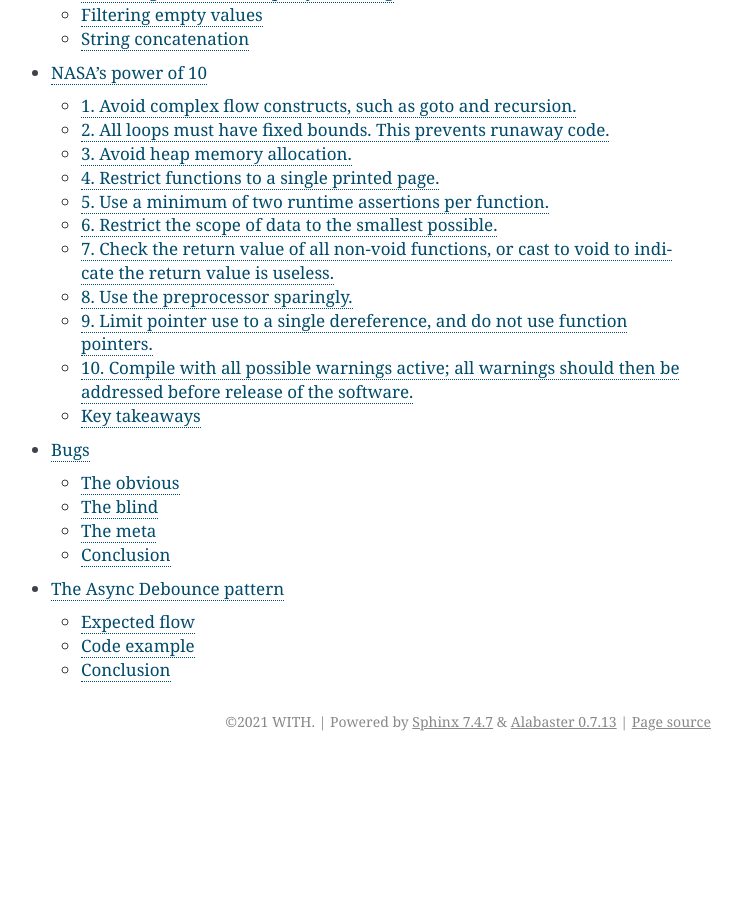
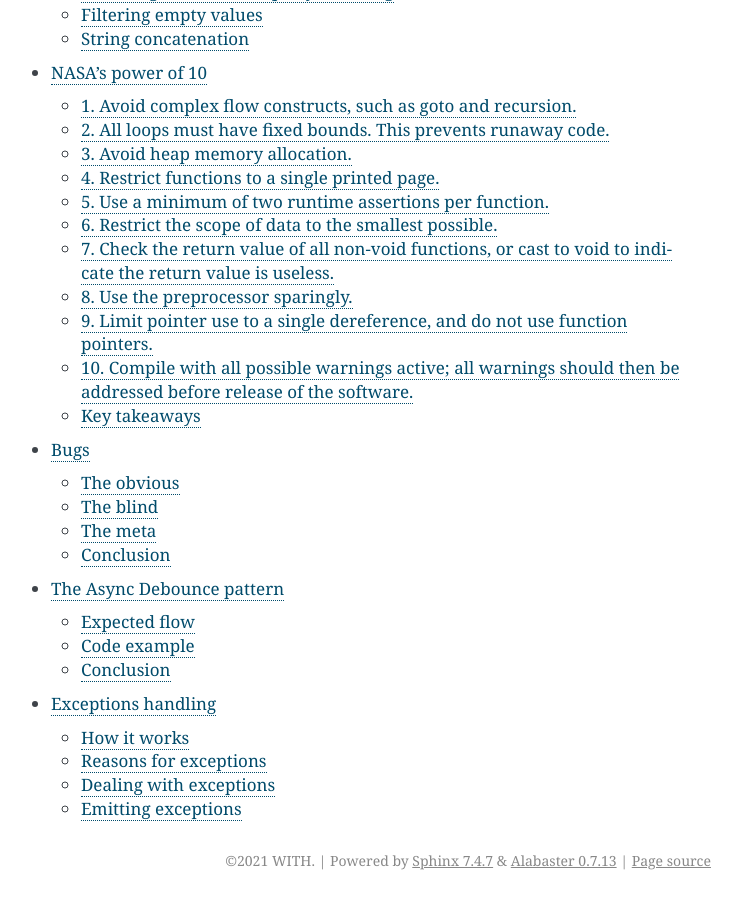
Before and after one commit to WithIO/CodeGuidelines, a Sphinx documentation site: the page built from source/index.md, in a window 1280 px wide and 900 px high, scrolled down 2287 px. Shown: the whole window, without its empty margins (399-1141 px from the left). Built offline with Sphinx 7.4.7, drawn with Linux system fonts in a browser that asks for light colours; before the commit the page ends 3048 px from its top, so only the background shows below that; some of the changed lines change nothing that is shown.

Commit message:
Exceptions documentation

````diff
--- /dev/null
+++ b/source/exceptions.md
@@ -0,0 +1,286 @@
+# Exceptions handling
+
+Every time your program crashes it's because of an exception. Are they bad? Is
+their purpose to ruin your life?
+
+Of course not, they're a great help!
+
+Imagine this: you're a program and something exceptional happens. Something you
+were not designed to deal with. And possibly that there no way to deal with.
+What do you do? Well, you raise an exception of course.
+
+Will this crash the program? Most likely. Is it desirable? Well, imagine that
+you're fetching some data from an API but in the end there is no Internet
+connection. There is no possible way to make this information appear otherwise.
+Obviously you need to crash.
+
+Of course maybe you don't want the whole computer to shut down at the slightest
+issue. That would be a pretty fucking bad experience. Even in SNES games gave
+you several chances at failure before bringing you back to the start of the game
+(unless your little brother kicked the console, if you know you know).
+
+Let's dive into the marvelous world of exceptions!
+
+## How it works
+
+Everyone knows but let's still go over this. In JavaScript it would look like
+that:
+
+```javascript
+try {
+    // Do something
+} catch (e) {
+    // Handle failure
+} finally {
+    // Do something no matter what
+}
+```
+
+What happens in the `try` block is what you're trying to do. It's what you would
+do in a perfect world where everything happens like you expect it to.
+
+Now, sometimes things go wrong. That's what the `catch` block is here for. If
+you need to do something in case of an exception, that's where you need to do
+it. Let's just note that it's probably less important than you think it is.
+
+And then no matter if the things went right, wrong or even if you did a return,
+the `finally` block will be executed. It's a great place to be sure that you're
+closing resources. Let's just note that it's probably more important than you
+think it is.
+
+## Reasons for exceptions
+
+Almost (?) every single operation that you do on a computer **can** and **will**
+fail. And every one of those failures will raise an exception (well if the
+language supports it, otherwise you'll just have to write the exceptions
+handling manually for every single function call).
+
+Here is a far-from-exhaustive list of exception reasons:
+
+-   You're trying to connect to the Internet but the connection doesn't work
+-   You're trying to read from an API but the API is drunk
+-   You're trying to get more memory but the computer won't let you
+-   You're trying to get more memory but the computer won't let you and on top
+    of that finds you very greedy and kills you
+-   You're dividing a number by zero
+-   You have a typo in an API field name because you don't have spell-checking
+    enabled when you write your code
+-   Some value is undefined and you're expecting that it is
+-   You're trying to read a file that's stored on a cheap USB stick that has
+    been dead for 3 years already
+-   The user tried to kill you
+-   etc
+
+Only one thing is for sure: the computer will always find new ways to fail for
+reasons that go completely beyond your imagination and you'll have to deal with
+it even though you can't predict it. You need to **plan for failure**.
+
+## Dealing with exceptions
+
+Since exceptions are unavoidable, how do we deal with them?
+
+### Open resources
+
+It is very important to finish what you started, not only in Hollywood
+blockbusters but also when dealing with resources and operations. There are many
+things that you need to deal with:
+
+-   Open files
+-   Database transactions
+-   Network sockets
+-   Temporary files
+-   etc
+
+When you work with a temporary file, no matter if your operation succeeded or
+not you _need_ to delete it when you're done with it, otherwise it would pile up
+and eat up all the available disk space. In order to make sure of this, there
+are several ways.
+
+The first and most obvious way of doing so is to make sure you always use the
+`finally` block:
+
+```python
+from tempfile import NamedTemporaryFile
+
+f = NamedTemporaryFile()
+
+try:
+    f.write('hello')
+finally:
+    f.close()
+```
+
+No matter if the read operation will succeed or fail, the file _will_ be closed
+and deleted in the end.
+
+Now in Python there is something even better than this. Using the
+[`with`](https://docs.python.org/3/reference/compound_stmts.html#with)
+statements and context managers, libraries can provide a replacement to common
+`try`/`catch`/`finally` patterns. The above example is equivalent to:
+
+```python
+from tempfile import NamedTemporaryFile
+
+with NamedTemporaryFile() as f:
+    f.write('hello')
+```
+
+That's much easier to write and does exactly the same thing. Moreover, context
+managers have the opportunity to deal with exception in their own way. For
+example, Django will let you deal with transactions this way:
+
+```python
+with atomic():
+    m = SomeModel.objects.get(pk=42)
+    m.do_something()
+    m.save()
+    m.do_something_else()
+    m.save()
+```
+
+In this code, if `do_something_else()` fails then Django will know that it also
+needs to cancel the DB transaction, effectively canceling what happened with
+`do_something()`.
+
+### Catching
+
+Now that's nice but don't you need to `catch` those exceptions?
+
+The general advice is: not by default. By default, just let the exception bubble
+up to the top and see what happens.
+
+Frameworks like Django will catch exceptions at their level and report them.
+Since they work on a per-request basis, most of the time if something fails then
+it means that the response should be aborted anyways.
+
+All uncaught exceptions should be reported to a tool,
+[Sentry](https://sentry.io/) in our case. This lets us know all the errors that
+happened and figure what we can do to avoid them from happening in a first
+place. Said in another way: if the error happened it's too late, the code
+already has a bug, all you can do is let yourself know that something is wrong
+so it doesn't happen in the future.
+
+```{note}
+On the other hand, if the exception is caught and not reported not only the
+user won't get the result they expected and on top of that you won't know that
+something failed. You should **never** fail silently, at least not without
+a report in Sentry.
+```
+
+### Reporting
+
+However sometimes you want something nicer than an error 500 or a big panic
+screen displayed to the user. In those cases, you'll be using the
+`catch`/`except` block and then deal with it:
+
+-   Still report it to Sentry (unless there is really no point to that). The SDK
+    lets you
+    [manually report exception](https://docs.sentry.io/product/sentry-basics/guides/integrate-backend/capturing-errors/#handled-errors)
+    (or
+    [messages](https://docs.sentry.io/product/sentry-basics/guides/integrate-backend/capturing-errors/#capture-message))
+    when you want.
+-   Report it to the user with a toast (or something alike) saying that we're
+    sorry but something went wrong
+-   If the exception happens during an asynchronous operation (a Celery task for
+    example), store all the details of the failure and plan for a way to show it
+    to the user later on. Give them a way to retry manually.
+
+Usually this happens at a higher level. On the client side, it will tend to be
+managed in the page, not the component. On the server side, maybe your whole
+view is wrapped in a `try`/`except` block that will carefully cancel the
+intended operation if it fails.
+
+Meaning that deep down in your code, inside a component or inside a library, you
+have zero interest in dealing with exceptions. You can definitely throw them but
+you need to let the upper layers deal with them, because it's the upper layers
+that talk to the user and that know what to do with a failure.
+
+### Semantic exceptions
+
+The whole Python standard library has 65 exception. That's not a lot, knowing
+all that there is in the Python library. It's not very interesting to go super
+specifically into defining exception schemes, what matters is knowing what
+you're going to do with that exception.
+
+-   A lot of public libraries and parts of the code will expect some exception
+    types to mean something. For example the `argparse` module will understand
+    when an argument type emits a `ValueError`.
+-   You might want to use exceptions to have an easy way to display fatal errors
+    to the user. This is particularly true in a CLI program. You can have a
+    custom exception for errors like "File X does not exist", which gets printed
+    nicely, and then for other kinds of exceptions just print the stack trace
+    because it's a "real" bug.
+-   You can also use exceptions as a way to communicate with the caller.
+    Django's `Model.objects.get()` will raise a `DoesNotExist` exception if the
+    entry does not exist, now you might want to use this as a part of the
+    process.
+
+Overall, don't complicate your life :)
+
+## Emitting exceptions
+
+In your code you will often have to take the decision of how to report errors
+and if you should emit an exception or not. As exceptions often cause the
+program to crash, we associate exceptions to pain and suffering, avoiding them
+like the plague.
+
+But as you've seen above, exceptions are our friend. They allow you to deal with
+unexpected situations. As long as the handling of said exceptions is done
+properly at a higher level, you can feel free to throw as many exceptions as you
+need.
+
+For example, this code gets something from an API:
+
+```python
+import httpx
+
+resp = httpx.get('https://some-api.com')
+data = resp.json()
+
+print(data.get('someFieldThatShouldBeThere'))
+```
+
+What will happen if `someFieldThatShouldBeThere` is not there? You'll just print
+`None` and this can have several side effects:
+
+-   It can be confusing to see `None` printed instead of whatever you expect,
+    and while the current setup looks trivial, in real life this can throw you
+    off-track for hours if you're not careful
+-   But most of all, you don't know that something on which you're relying
+    actually is missing.
+
+If instead you did this:
+
+```python
+import httpx
+
+resp = httpx.get('https://some-api.com')
+data = resp.json()
+
+print(data['someFieldThatShouldBeThere'])
+```
+
+Then magically if the field isn't there then you'll get a full-blown exception
+and you'll know that something is messed up.
+
+What is the way to deal with that exception:
+
+-   Either this field is not actually mandatory and you can implement a default
+    behavior
+-   Either this field is really necessary for you code to run and then you need
+    to let the exception bubble up
+
+Programming languages provide free sanity checks, it's great to make use of that
+fact. The same concept applies to many things: when you convert an int but the
+source string is invalid, when you open a file that does not exist, when you
+call a method on the wrong object, etc.
+
+Said another way: the only way to get rid of exceptions is to make your code
+work correctly. If you're getting exceptions during normal operational
+conditions then you have a bug and you know it.
+
+This also means that, as much as you are happy to have the language check things
+for you, don't hesitate to check things for your calling function as well. The
+NASA power of 10 rules state that you should do at least 2 assertions per
+function call. If you make any assumption on the inputs of your function, don't
+hesitate to check them.
--- a/source/index.md
+++ b/source/index.md
@@ -56,4 +56,5 @@ common-pitfalls
 nasa10
 bugs
 async-debounce
+exceptions
 ```
````
